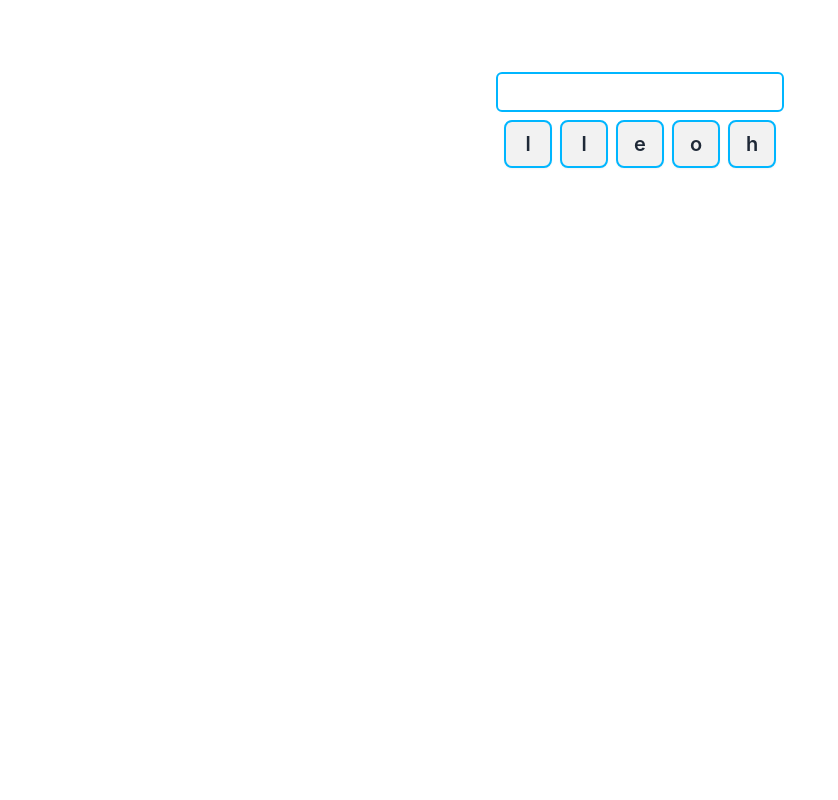
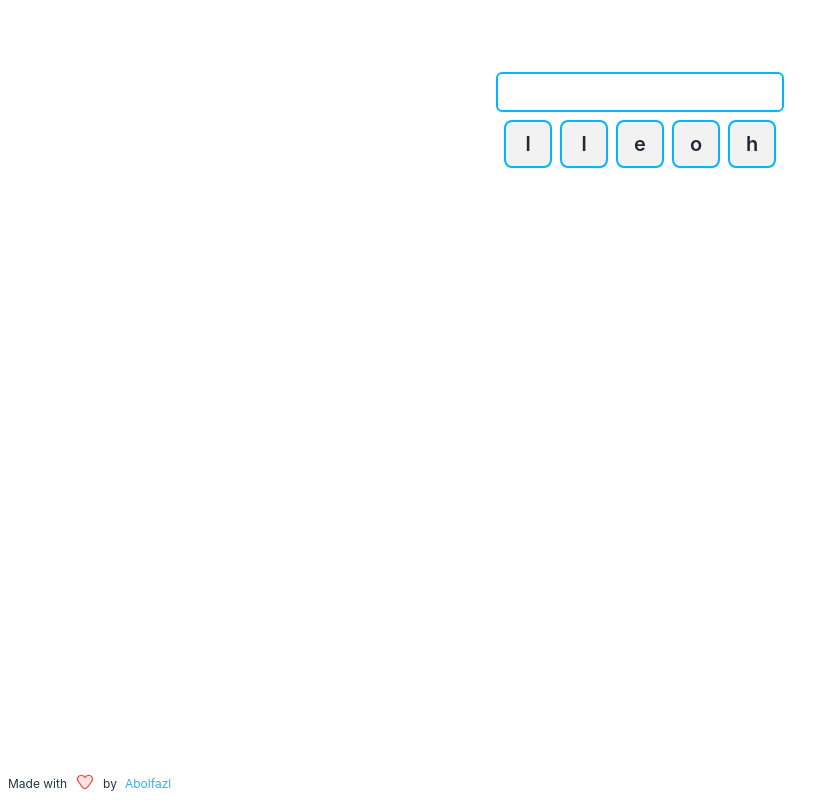
Before and after one commit to abolraj/MA, a React (Vite) app: page / in a window 1280 px wide. Shown: the whole page, without its empty margins (0-838 px from the left). Built offline with nearby package versions, Linux system fonts and the light colour scheme.

Commit message:
fix - Update words and handle footer

```diff
--- a/src/App.jsx
+++ b/src/App.jsx
@@ -3,19 +3,37 @@ import reactLogo from './assets/react.svg'
 import viteLogo from '/vite.svg'
 import './App.css'
 import Guess from './Guess'
+import TheEnd from './TheEnd'
 
 const words = [
   'hello',
-  'car',
-  'mobina',
+  'my',
+  'dear',
+  'friend',
+  'Mobina',
+  'love',
+  'Abolfazl'
 ]
 
 function App() {
-  const [count, setCount] = useState(0)
+  const [isEnded, setIsEnded] = useState(false)
 
   return (
     <main className="container-fluid flex flex-col items-center">
-      <Guess words={words}/>
+      {isEnded ? <TheEnd /> : <Guess words={words} onEnd={()=>setIsEnded(true)}/>}
+
+      <footer className='text-xs fixed left-0 w-full bottom-0 p-2 flex gap-2 items-end'>
+        <span>
+        Made with
+        </span>
+        <svg className='w-5' viewBox="0 0 24 24" fill="none" xmlns="http://www.w3.org/2000/svg">
+          <path d="m3.984 11.61 5.134 6.9c1.477 1.986 4.287 1.986 5.764 0l5.134-6.9c1.312-1.763 1.312-4.268 0-6.03-1.92-2.582-6.359-1.815-8.016.969-1.657-2.784-6.096-3.55-8.016-.97-1.312 1.763-1.312 4.268 0 6.032" fill="#EF5350" fill-opacity=".15" stroke="#EF5350" stroke-width="1.5" stroke-linecap="round" stroke-linejoin="round" />
+        </svg>
+        by
+        <span className='text-[#29B6F6]'>
+          Abolfazl
+        </span>
+      </footer>
     </main>
   )
 }
```
